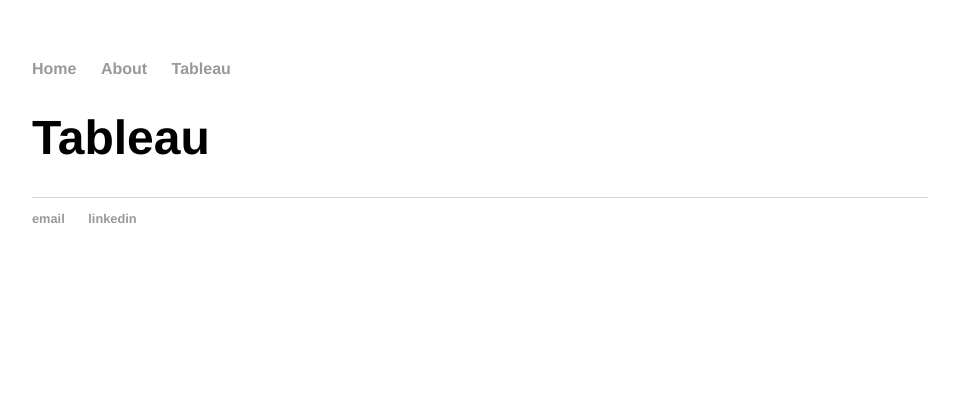
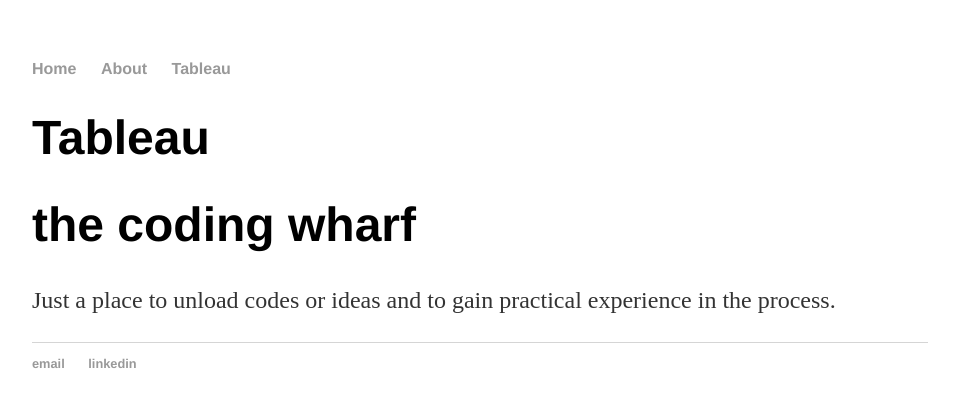
Before and after one commit to cchanzl/Lock-Screen, a Jekyll site: the page built from tableau/index.html, in a window 1280 px wide. Shown: the top 407 px of the page, without its empty margins (160-1119 px from the left). Built offline with Jekyll 4.4.1, drawn with Linux system fonts in a browser that asks for light colours.

Commit message:
Update index.html

```diff
--- a/tableau/index.html
+++ b/tableau/index.html
@@ -3,9 +3,7 @@ layout: default
 title: Tableau
 ---
 	<h1>{{ page.title }}</h1>
-	<ul class="tposts">
-
-	  {% for post in site.tposts %}
-	    <li><span>{{ post.date | date_to_string }}</span> » <a href="{{ post.url }}" title="{{ post.title }}">{{ post.title }}</a></li>
-	  {% endfor %}
-	</ul>
+<div class="blurb">
+	<h1>the coding wharf</h1>
+	<p>Just a place to unload codes or ideas and to gain practical experience in the process.</p>
+</div><!-- /.blurb -->
```
